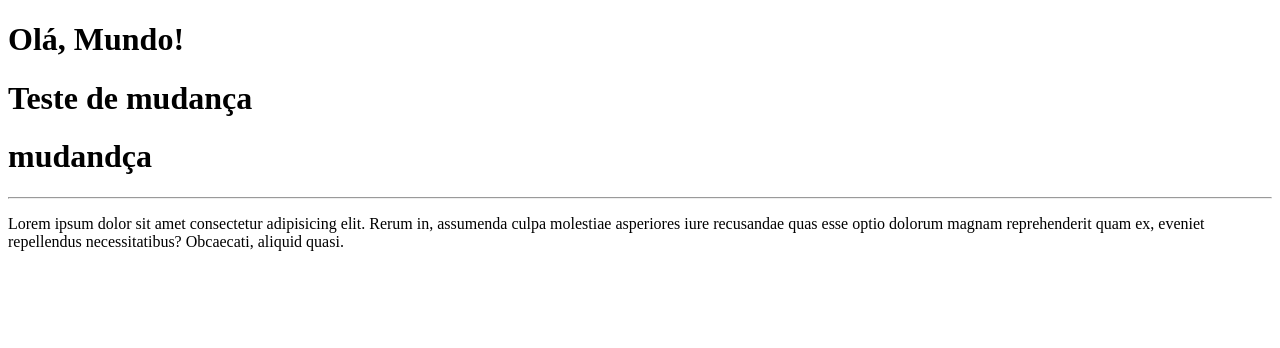
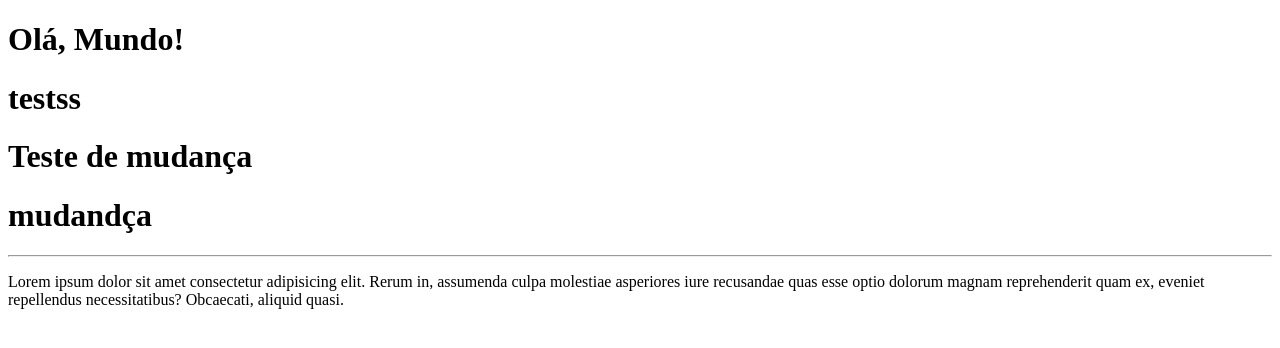
Before and after one commit to MuriloSudou/OlaMundo, a plain HTML site: page site-exemplo/index.html in a window 1280 px wide. Drawn offline with Linux system fonts and the light colour scheme.

Commit message:
adddddddd

```diff
--- a/site-exemplo/index.html
+++ b/site-exemplo/index.html
@@ -7,6 +7,7 @@
 </head>
 <body>
     <h1>Olá, Mundo!</h1>
+    <h1>testss</h1>
 
 
     <h1>Teste de mudança</h1>
```
